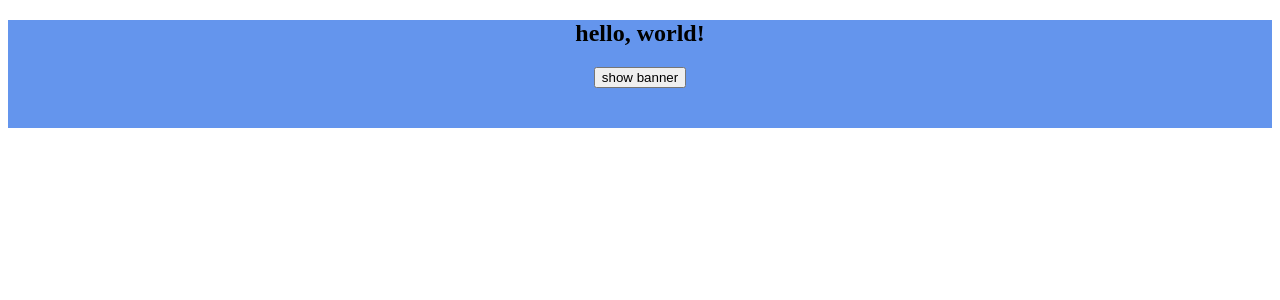
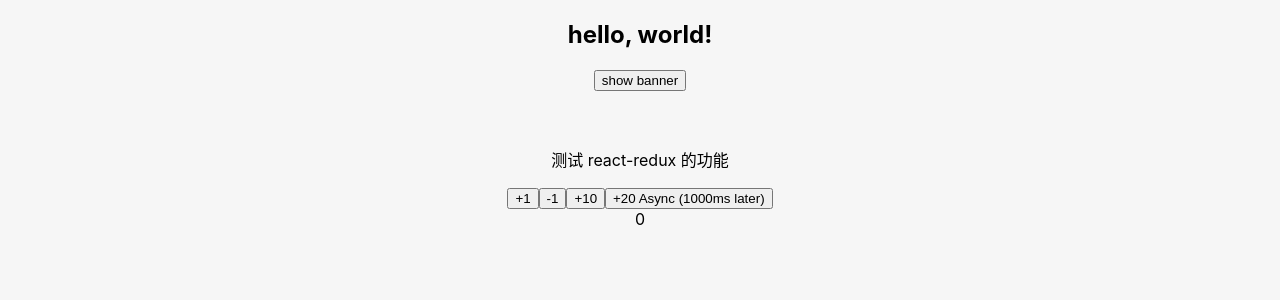
Before and after one commit to kevinjobs/templates, a React app in the folder react-ts/: page / in a window 1280 px wide. Shown: the top 300 px of the page. Built offline with nearby package versions, Linux system fonts and the light colour scheme.

Commit message:
feat(react-ts): add react-redux

```diff
--- a/react-ts/package.json
+++ b/react-ts/package.json
@@ -31,7 +31,9 @@
     "webpack-merge": "^5.8.0"
   },
   "dependencies": {
+    "@reduxjs/toolkit": "^1.8.2",
     "react": "^17.0.2",
-    "react-dom": "^17.0.2"
+    "react-dom": "^17.0.2",
+    "react-redux": "^8.0.2"
   }
 }
--- a/react-ts/src/App.less
+++ /dev/null
@@ -1,3 +0,0 @@
-.my-app {
-  background-color: cornflowerblue;
-}
--- a/react-ts/src/App.tsx
+++ b/react-ts/src/App.tsx
@@ -1,15 +1,30 @@
 /*
  * @Author       : Kevin Jobs
  * @Date         : 2022-05-09 21:26:56
- * @LastEditTime : 2022-06-07 23:15:18
+ * @LastEditTime : 2022-06-08 21:44:12
  * @lastEditors  : Kevin Jobs
  * @FilePath     : \react-ts\src\App.tsx
  * @Description  :
  */
 import React from "react";
-import './App.less';
+import { useSelector, useDispatch } from "react-redux";
+import {
+  decrement,
+  increment,
+  incrementByAmount,
+  incrementByAmountAsync,
+  selectCount,
+} from "./store/slices/couter.slice";
+import store, { AppDispatch } from "./store";
+
+function AppSon() {
+  const count = useSelector(selectCount);
+  return <div>{count}</div>;
+}
 
 function App() {
+  const dispatch = useDispatch<AppDispatch>();
+
   const [isVisible, setIsVisible] = React.useState(false);
 
   const handleClick = (e: React.MouseEvent<HTMLButtonElement>) => {
@@ -21,10 +36,22 @@ function App() {
     <div className="my-app" style={{ textAlign: "center" }}>
       <h2>hello, world!</h2>
       <div>
-        <button onClick={handleClick}>show banner</button>
+        <button onClick={handleClick}>
+          {isVisible ? "hidden" : "show"} banner
+        </button>
       </div>
       <div id="banner" style={{ visibility: isVisible ? "visible" : "hidden" }}>
         <p>这个条幅可以在修改时保持状态，你可以尝试修改</p>
+      </div>
+      <p>测试 react-redux 的功能</p>
+      <button onClick={() => dispatch(increment())}>+1</button>
+      <button onClick={() => dispatch(decrement())}>-1</button>
+      <button onClick={() => dispatch(incrementByAmount(10))}>+10</button>
+      <button onClick={() => store.dispatch(incrementByAmountAsync(20))}>
+        +20 Async (1000ms later)
+      </button>
+      <div>
+        <AppSon />
       </div>
     </div>
   );
--- /dev/null
+++ b/react-ts/src/index.less
@@ -0,0 +1,5 @@
+body {
+  font-family: -apple-system,BlinkMacSystemFont,Helvetica Neue,PingFang SC,Microsoft YaHei,Source Han Sans SC,Noto Sans CJK SC,WenQuanYi Micro Hei,sans-serif;
+  background-color: #f6f6f6;
+  margin: 0;
+}
--- a/react-ts/src/index.tsx
+++ b/react-ts/src/index.tsx
@@ -1,18 +1,21 @@
 /*
  * @Author       : Kevin Jobs
  * @Date         : 2022-05-09 21:00:03
- * @LastEditTime : 2022-06-07 23:21:49
+ * @LastEditTime : 2022-06-08 21:44:46
  * @lastEditors  : Kevin Jobs
  * @FilePath     : \react-ts\src\index.tsx
  * @Description  :
  */
 import React from "react";
 import ReactDOM from "react-dom";
+import { Provider } from "react-redux";
+import store from "./store";
 import App from "./App";
+import "./index.less";
 
 ReactDOM.render(
-  <div>
+  <Provider store={store}>
     <App />
-  </div>,
+  </Provider>,
   document.getElementById("root")
 );
--- /dev/null
+++ b/react-ts/src/store/index.ts
@@ -0,0 +1,21 @@
+/*
+ * @Author       : Kevin Jobs
+ * @Date         : 2022-06-08 21:02:47
+ * @LastEditTime : 2022-06-08 21:43:29
+ * @lastEditors  : Kevin Jobs
+ * @FilePath     : \react-ts\src\store\index.ts
+ * @Description  :
+ */
+import { configureStore } from "@reduxjs/toolkit";
+import counterSlice from "./slices/couter.slice";
+
+const store = configureStore({
+  reducer: {
+    counter: counterSlice,
+  }
+})
+
+export type RootState = ReturnType<typeof store.getState>;
+export type AppDispatch = typeof store.dispatch;
+
+export default store;
--- /dev/null
+++ b/react-ts/src/store/slices/couter.slice.ts
@@ -0,0 +1,40 @@
+/*
+ * @Author       : Kevin Jobs
+ * @Date         : 2022-06-08 21:05:19
+ * @LastEditTime : 2022-06-08 21:43:27
+ * @lastEditors  : Kevin Jobs
+ * @FilePath     : \react-ts\src\store\slices\couter.slice.ts
+ * @Description  :
+ */
+import { createSlice, PayloadAction } from "@reduxjs/toolkit";
+import { RootState } from "..";
+
+export const counterSlice = createSlice({
+  name: "counter",
+  initialState: {
+    value: 0,
+  },
+  reducers: {
+    increment: (state) => {
+      state.value += 1;
+    },
+    decrement: (state) => {
+      state.value -= 1;
+    },
+    incrementByAmount: (state, action: PayloadAction<number>) => {
+      state.value += action.payload;
+    },
+  },
+});
+
+export const { increment, decrement, incrementByAmount } = counterSlice.actions;
+
+export const selectCount = (state: RootState) => state.counter.value;
+
+export const incrementByAmountAsync = (amount: number) => dispatch => {
+  setTimeout(() => {
+    dispatch(incrementByAmount(amount))
+  }, 1000)
+}
+
+export default counterSlice.reducer;
```
Also changed, not shown: 1 other file (tests, documents, lock files or other folders).
